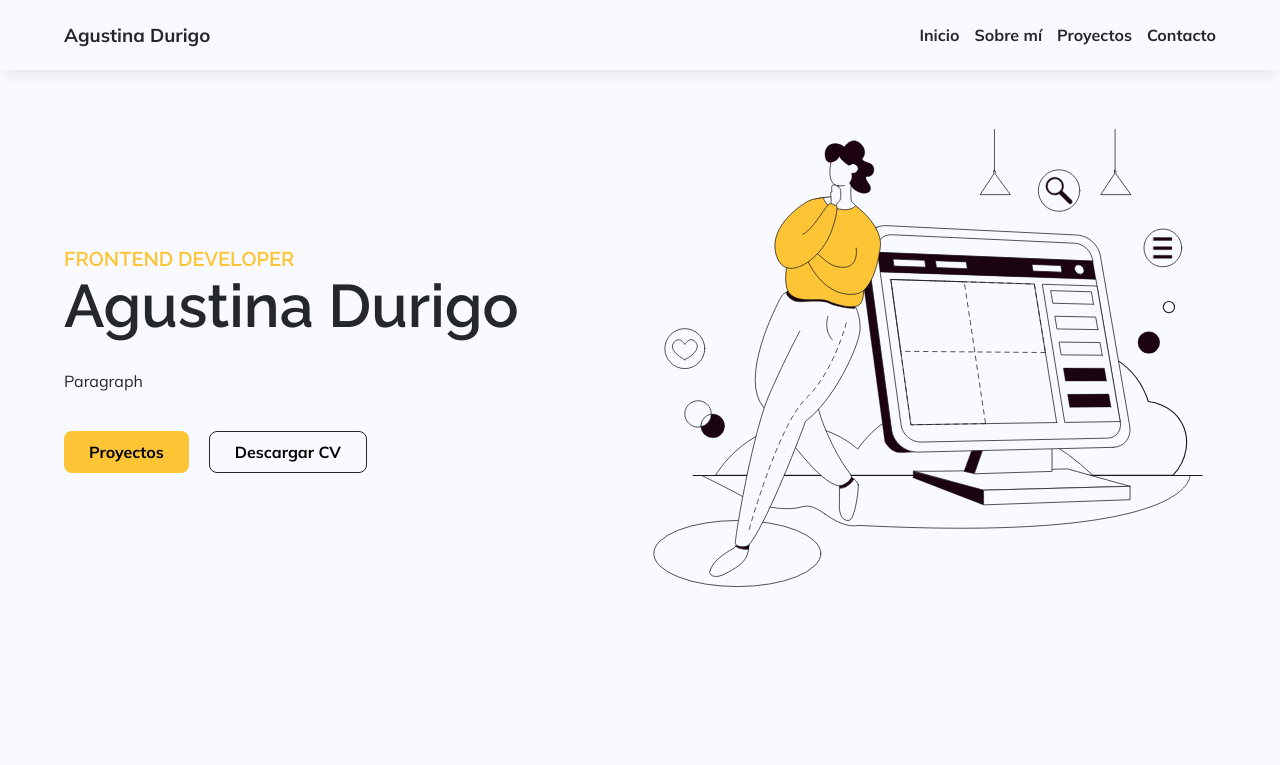
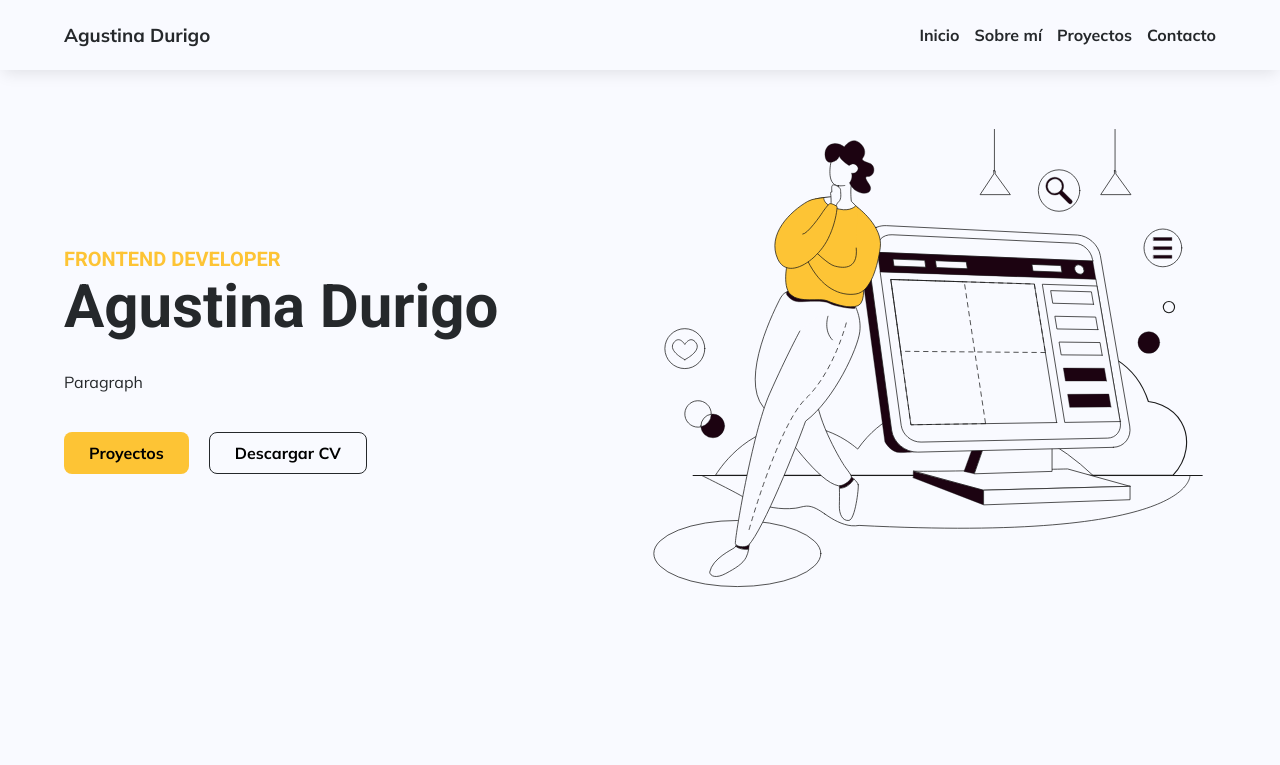
Before and after one commit to DurigoAgustina/portfolio-agustina, a React (Vite) app: page / in a window 1280 px wide. Shown: the top 765 px of the page. Built offline with nearby package versions, Linux system fonts and the light colour scheme.

Commit message:
Actualización de archivo de variables

```diff
--- a/src/styles/_variables.scss
+++ b/src/styles/_variables.scss
@@ -1,9 +1,9 @@
 @import url('https://fonts.googleapis.com/css2?family=Mulish:wght@200;400;600;700&display=swap');
-@import url('https://fonts.googleapis.com/css2?family=Raleway:wght@200;400;600&display=swap');
+@import url('https://fonts.googleapis.com/css2?family=Roboto:wght@700&display=swap');
 
 //Variables
 $brand: #fdc435;
-$brand-hover: #e7b434;
+$brand-hover: #fbd268;
 $background: #f9faff;
 $white: #ffffff;
 $high-emphasis: #25282b;
@@ -11,4 +11,4 @@ $low-emphasis: #828282;
 
 //Fonts
 $principal-font: 'Mulish', sans-serif;
-$secondary-font: 'Raleway', sans-serif;
+$secondary-font: 'Roboto', sans-serif;
```
